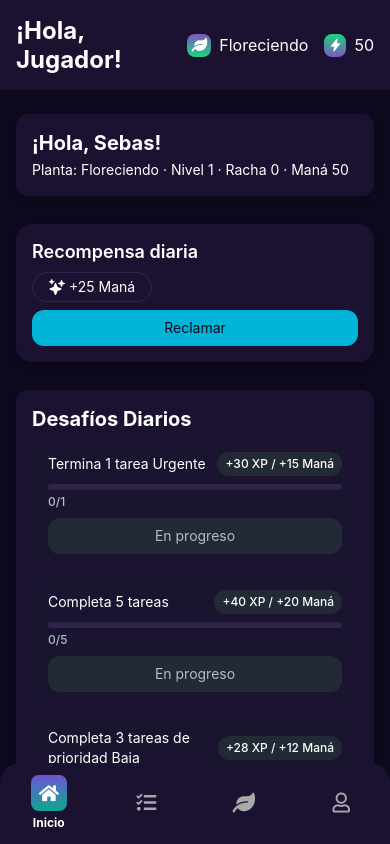
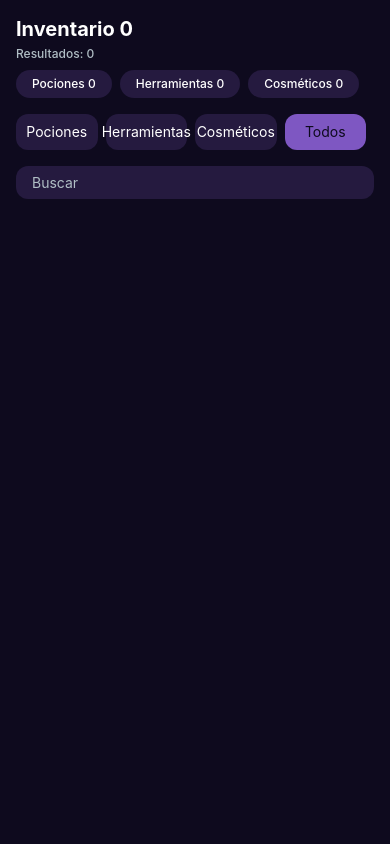
Before and after one commit to codesebastianvega/mana-bloom-app, a React Native app: screen /InventoryModal in a window 390 px wide. Built offline with nearby package versions, Linux system fonts and the light colour scheme.

Commit message:
feat(inventory/modal): pantalla de Inventario completa con filtros y acciones

```diff
--- a/App.js
+++ b/App.js
@@ -7,6 +7,7 @@
 import React from "react";
 import { NavigationContainer } from "@react-navigation/native";
 import { createBottomTabNavigator } from "@react-navigation/bottom-tabs";
+import { createNativeStackNavigator } from "@react-navigation/native-stack";
 import { Colors } from "./src/theme";
 
 import Footer from "./src/components/Footer";
@@ -14,14 +15,14 @@ import HomeScreen from "./src/screens/HomeScreen";
 import TasksScreen from "./src/screens/TasksScreen";
 import PlantScreen from "./src/screens/PlantScreen";
 import ProfileScreen from "./src/screens/ProfileScreen";
+import InventoryScreen from "./src/screens/InventoryScreen";
 import { AppProvider } from "./src/state/AppContext";
 
 const Tab = createBottomTabNavigator();
+const RootStack = createNativeStackNavigator();
 
-export default function App() {
+function Tabs() {
   return (
-    <AppProvider>
-      <NavigationContainer>
     <Tab.Navigator
       initialRouteName="HomeScreen"
       screenOptions={{ headerShown: false }}
@@ -33,6 +34,21 @@ export default function App() {
       <Tab.Screen name="PlantScreen" component={PlantScreen} />
       <Tab.Screen name="ProfileScreen" component={ProfileScreen} />
     </Tab.Navigator>
+  );
+}
+
+export default function App() {
+  return (
+    <AppProvider>
+      <NavigationContainer>
+        <RootStack.Navigator screenOptions={{ headerShown: false }}>
+          <RootStack.Screen name="Tabs" component={Tabs} />
+          <RootStack.Screen
+            name="InventoryModal"
+            component={InventoryScreen}
+            options={{ presentation: "modal", headerShown: false }}
+          />
+        </RootStack.Navigator>
       </NavigationContainer>
     </AppProvider>
   );
--- a/src/components/home/InventorySection.js
+++ b/src/components/home/InventorySection.js
@@ -6,6 +6,7 @@
 
 import React from "react";
 import { View, Text, Pressable, Alert } from "react-native";
+import { useNavigation } from "@react-navigation/native";
 import styles from "./InventorySection.styles";
 import {
   useAppState,
@@ -22,6 +23,7 @@ export default function InventorySection({ onShopPress }) {
   const counts = useInventoryCounts();
   const hydration = useHydrationStatus();
   const topItems = inventory.slice(0, 3);
+  const navigation = useNavigation();
 
   const handleUse = (item) => {
     const current = inventory.find((it) => it.sku === item.sku);
@@ -111,7 +113,7 @@ export default function InventorySection({ onShopPress }) {
       </View>
 
       <Pressable
-        onPress={() => {}}
+        onPress={() => navigation.navigate("InventoryModal")}
         style={styles.viewAllButton}
         accessibilityRole="button"
         accessibilityLabel="Ver inventario completo"
--- /dev/null
+++ b/src/screens/InventoryScreen.js
@@ -0,0 +1,177 @@
+// [MB] Módulo: Inventario / Pantalla: InventoryScreen
+// Afecta: navegación modal de inventario
+// Propósito: Mostrar inventario completo con filtros y acciones
+// Puntos de edición futura: integrar nuevos ítems y paginación
+// Autor: Codex - Fecha: 2025-08-18
+
+import React, { useState, useMemo } from "react";
+import {
+  View,
+  Text,
+  FlatList,
+  Pressable,
+  TextInput,
+  Alert,
+} from "react-native";
+import { SafeAreaView } from "react-native-safe-area-context";
+import styles from "./InventoryScreen.styles";
+import {
+  useAppState,
+  useAppDispatch,
+  useInventoryCounts,
+} from "../state/AppContext";
+import { Opacity, Colors, Spacing } from "../theme";
+
+const TABS = [
+  { key: "potions", label: "Pociones" },
+  { key: "tools", label: "Herramientas" },
+  { key: "cosmetics", label: "Cosméticos" },
+  { key: "all", label: "Todos" },
+];
+
+export default function InventoryScreen() {
+  const { inventory } = useAppState();
+  const dispatch = useAppDispatch();
+  const counts = useInventoryCounts();
+  const [tab, setTab] = useState("all");
+  const [query, setQuery] = useState("");
+
+  const filtered = useMemo(() => {
+    return inventory.filter((it) => {
+      const byTab = tab === "all" || it.category === tab;
+      const bySearch = it.title.toLowerCase().includes(query.toLowerCase());
+      return byTab && bySearch;
+    });
+  }, [inventory, tab, query]);
+
+  const handleUse = (item) => {
+    const current = inventory.find((it) => it.sku === item.sku);
+    if (!current || current.quantity <= 0) return;
+    dispatch({ type: "CONSUME_ITEM", payload: { sku: item.sku } });
+    if (item.sku === "shop/potions/p1") {
+      dispatch({
+        type: "ACTIVATE_BUFF",
+        payload: { type: "xp_double", durationMs: 2 * 60 * 60 * 1000 },
+      });
+      Alert.alert(
+        "Poción usada",
+        "Sabiduría activa: XP x2 por 2 horas"
+      );
+    } else if (item.sku === "shop/potions/p2") {
+      Alert.alert("Poción usada", "Cristal de Maná +100");
+    }
+  };
+
+  const handleDiscard = (item) => {
+    Alert.alert("Descartar", "¿Eliminar 1 unidad?", [
+      { text: "Cancelar", style: "cancel" },
+      {
+        text: "OK",
+        onPress: () =>
+          dispatch({ type: "DISCARD_ITEM", payload: { sku: item.sku } }),
+      },
+    ]);
+  };
+
+  const renderItem = ({ item }) => {
+    const isUsable =
+      item.category === "potions" &&
+      item.quantity > 0 &&
+      (item.sku === "shop/potions/p2" || item.sku === "shop/potions/p1");
+
+    return (
+      <View style={styles.itemRow}>
+        <View style={styles.itemHeader}>
+          <View style={styles.itemInfo}>
+            <Text style={styles.itemTitle}>{item.title}</Text>
+            <Text style={styles.itemSku}>{item.sku}</Text>
+          </View>
+          <Text style={styles.itemQty}>{`× ${item.quantity}`}</Text>
+        </View>
+        <View style={styles.actionsRow}>
+          <Pressable
+            onPress={() => handleUse(item)}
+            disabled={!isUsable}
+            style={[styles.useButton, !isUsable && { opacity: Opacity.disabled }]}
+            accessibilityRole="button"
+            accessibilityLabel={`Usar ${item.title}`}
+          >
+            <Text style={styles.useButtonText}>Usar</Text>
+          </Pressable>
+          <Pressable
+            onPress={() => handleDiscard(item)}
+            disabled={item.quantity <= 0}
+            style={[
+              styles.discardButton,
+              item.quantity <= 0 && { opacity: Opacity.disabled },
+            ]}
+            accessibilityRole="button"
+            accessibilityLabel={`Descartar ${item.title}`}
+          >
+            <Text style={styles.discardButtonText}>Descartar</Text>
+          </Pressable>
+        </View>
+      </View>
+    );
+  };
+
+  return (
+    <SafeAreaView style={styles.container}>
+      <FlatList
+        data={filtered}
+        keyExtractor={(item) => item.id}
+        renderItem={renderItem}
+        ListHeaderComponent={
+          <View>
+            <Text style={styles.title} accessibilityRole="header">
+              Inventario {counts.total}
+            </Text>
+            <Text style={styles.resultText}>{`Resultados: ${filtered.length}`}</Text>
+            <View style={styles.chipsRow}>
+              <View style={styles.chip}>
+                <Text style={styles.chipText}>Pociones {counts.potions}</Text>
+              </View>
+              <View style={styles.chip}>
+                <Text style={styles.chipText}>Herramientas {counts.tools}</Text>
+              </View>
+              <View style={styles.chip}>
+                <Text style={styles.chipText}>Cosméticos {counts.cosmetics}</Text>
+              </View>
+            </View>
+            <View style={styles.tabsRow}>
+              {TABS.map((t) => (
+                <Pressable
+                  key={t.key}
+                  onPress={() => setTab(t.key)}
+                  style={[
+                    styles.tabButton,
+                    tab === t.key && styles.tabButtonActive,
+                  ]}
+                  accessibilityRole="tab"
+                  accessibilityState={{ selected: tab === t.key }}
+                >
+                  <Text
+                    style={[
+                      styles.tabButtonText,
+                      tab === t.key && styles.tabButtonTextActive,
+                    ]}
+                  >
+                    {t.label}
+                  </Text>
+                </Pressable>
+              ))}
+            </View>
+            <TextInput
+              style={styles.searchInput}
+              placeholder="Buscar"
+              placeholderTextColor={Colors.textMuted}
+              value={query}
+              onChangeText={setQuery}
+            />
+          </View>
+        }
+        contentContainerStyle={{ padding: Spacing.base, paddingBottom: 96 }}
+      />
+    </SafeAreaView>
+  );
+}
--- /dev/null
+++ b/src/screens/InventoryScreen.styles.js
@@ -0,0 +1,130 @@
+// [MB] Módulo: Inventario / Pantalla: InventoryScreen (Estilos)
+// Afecta: pantalla modal de inventario
+// Propósito: Estilos para la lista completa de inventario
+// Puntos de edición futura: colores por categoría y layout responsivo
+// Autor: Codex - Fecha: 2025-08-18
+
+import { StyleSheet } from "react-native";
+import {
+  Colors,
+  Spacing,
+  Radii,
+  Typography,
+  Elevation,
+} from "../theme";
+
+export default StyleSheet.create({
+  container: {
+    flex: 1,
+    backgroundColor: Colors.background,
+  },
+  title: {
+    ...Typography.h2,
+    color: Colors.text,
+  },
+  resultText: {
+    ...Typography.caption,
+    color: Colors.textMuted,
+    marginTop: Spacing.tiny,
+  },
+  chipsRow: {
+    flexDirection: "row",
+    marginTop: Spacing.small,
+  },
+  chip: {
+    backgroundColor: Colors.surfaceElevated,
+    borderRadius: Radii.pill,
+    paddingHorizontal: Spacing.base,
+    height: 28,
+    justifyContent: "center",
+    marginRight: Spacing.small,
+  },
+  chipText: {
+    ...Typography.caption,
+    color: Colors.text,
+  },
+  tabsRow: {
+    flexDirection: "row",
+    marginTop: Spacing.base,
+  },
+  tabButton: {
+    flex: 1,
+    paddingVertical: Spacing.small,
+    backgroundColor: Colors.surfaceElevated,
+    borderRadius: Radii.md,
+    alignItems: "center",
+    marginRight: Spacing.small,
+  },
+  tabButtonActive: {
+    backgroundColor: Colors.primary,
+  },
+  tabButtonText: {
+    ...Typography.body,
+    color: Colors.text,
+  },
+  tabButtonTextActive: {
+    color: Colors.textInverse,
+  },
+  searchInput: {
+    marginTop: Spacing.base,
+    backgroundColor: Colors.surfaceElevated,
+    borderRadius: Radii.md,
+    paddingHorizontal: Spacing.base,
+    paddingVertical: Spacing.small,
+    color: Colors.text,
+  },
+  itemRow: {
+    backgroundColor: Colors.surfaceElevated,
+    borderRadius: Radii.lg,
+    padding: Spacing.base,
+    marginBottom: Spacing.small,
+    ...Elevation.card,
+  },
+  itemHeader: {
+    flexDirection: "row",
+    justifyContent: "space-between",
+    alignItems: "center",
+    marginBottom: Spacing.small,
+  },
+  itemInfo: {
+    flex: 1,
+  },
+  itemTitle: {
+    ...Typography.body,
+    color: Colors.text,
+  },
+  itemSku: {
+    ...Typography.caption,
+    color: Colors.textMuted,
+  },
+  itemQty: {
+    ...Typography.body,
+    color: Colors.text,
+    marginLeft: Spacing.small,
+  },
+  actionsRow: {
+    flexDirection: "row",
+    justifyContent: "flex-end",
+  },
+  useButton: {
+    backgroundColor: Colors.buttonBg,
+    paddingHorizontal: Spacing.small,
+    paddingVertical: Spacing.tiny,
+    borderRadius: Radii.sm,
+    marginRight: Spacing.small,
+  },
+  useButtonText: {
+    ...Typography.caption,
+    color: Colors.textInverse,
+  },
+  discardButton: {
+    backgroundColor: Colors.danger,
+    paddingHorizontal: Spacing.small,
+    paddingVertical: Spacing.tiny,
+    borderRadius: Radii.sm,
+  },
+  discardButtonText: {
+    ...Typography.caption,
+    color: Colors.textInverse,
+  },
+});
--- a/src/state/AppContext.js
+++ b/src/state/AppContext.js
@@ -371,6 +371,19 @@ function appReducer(state, action) {
         )
         .filter((it) => it.quantity > 0);
       return { ...state, mana, inventory };
+    }
+    case "DISCARD_ITEM": {
+      const { sku } = action.payload;
+      const item = state.inventory.find((it) => it.sku === sku);
+      if (!item || item.quantity <= 0) {
+        return state;
+      }
+      const inventory = state.inventory
+        .map((it) =>
+          it.sku === sku ? { ...it, quantity: it.quantity - 1 } : it
+        )
+        .filter((it) => it.quantity > 0);
+      return { ...state, inventory };
     }
     case "ACHIEVEMENT_EVENT": {
       const { type, payload } = action.payload;
```
Lines whose indentation alone changed are shown as unchanged.
